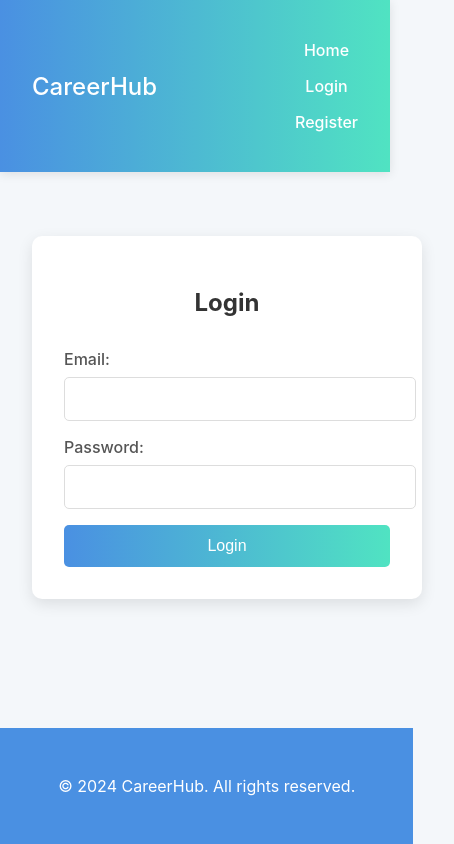
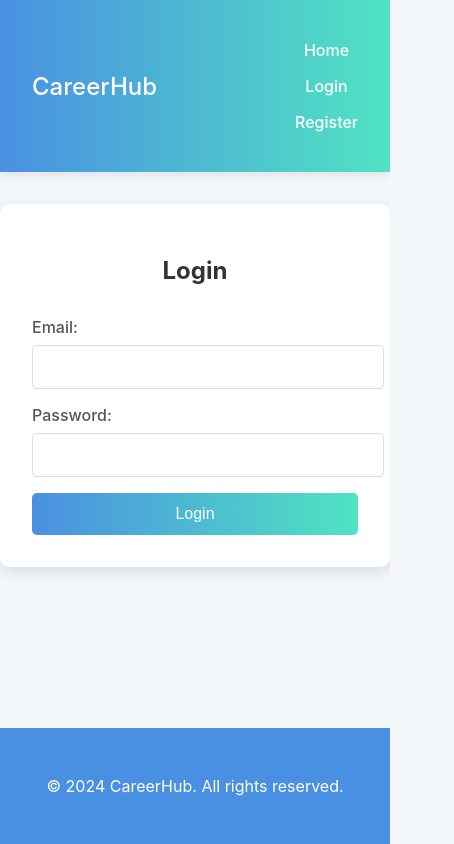
Before and after one commit to agusbusta/careerhub-frontend, a React (Create React App) app: page /login in a window 390 px wide. Shown: the whole page, 454 px wide, since content can reach past the window. Built offline with nearby package versions, Linux system fonts and the light colour scheme; no server answers.

Commit message:
status ok

```diff
--- a/src/components/footer/Footer.css
+++ b/src/components/footer/Footer.css
@@ -2,9 +2,18 @@
     background-color: var(--primary-color);
     color: var(--white-color);
     text-align: center;
-    width: 97.8%;
+    width: auto;
   }
 
   .footer-content {
     padding: 1rem;
   }
+
+
+  @media (max-width: 500px) {
+    .footer {
+        background-color: var(--primary-color);
+        color: var(--white-color);
+        text-align: center;
+      }
+  }
--- a/src/styles.css
+++ b/src/styles.css
@@ -151,6 +151,14 @@ footer {
     align-items: center;
   }
 
+  main {
+    flex: 1 0 auto;
+    padding: 0;
+    max-width: 1200px;
+    margin: 0 auto;
+    width: 100%;
+  }
+
   header nav ul li {
     margin: 0.5rem 0;
   }
```
